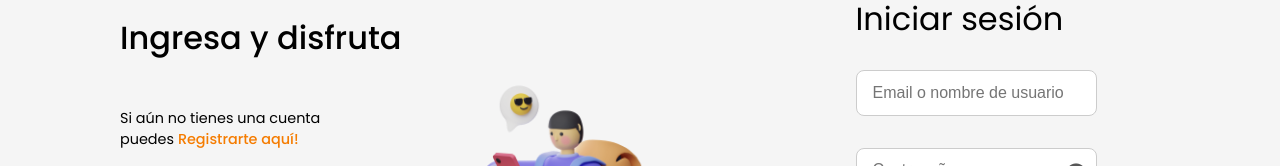
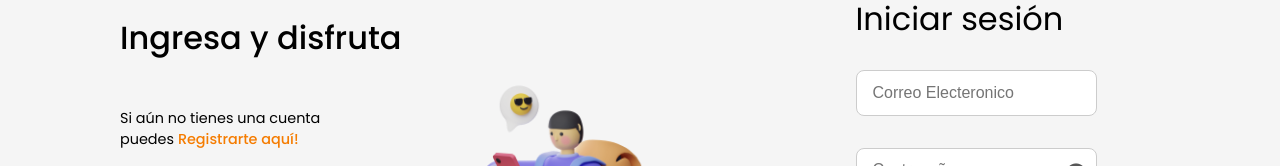
Before and after one commit to XSANTRAX/Correcci-n-prueba-Onboarding, a React (Vite) app in the folder test-onboarding/: page / in a window 1280 px wide. Shown: the part 202-368 px from the top of the page. Built offline with nearby package versions, Linux system fonts and the light colour scheme.

Commit message:
Cambio en el placeholder del input email

```diff
--- a/test-onboarding/src/componets/login-index/login.tsx
+++ b/test-onboarding/src/componets/login-index/login.tsx
@@ -86,7 +86,7 @@ function Login() {
             <input
               type="email"
               name="email"
-              placeholder="Email o nombre de usuario"
+              placeholder="Correo Electeronico"
               value={email}
               onChange={(e) => setEmail(e.target.value)}
               required
```
